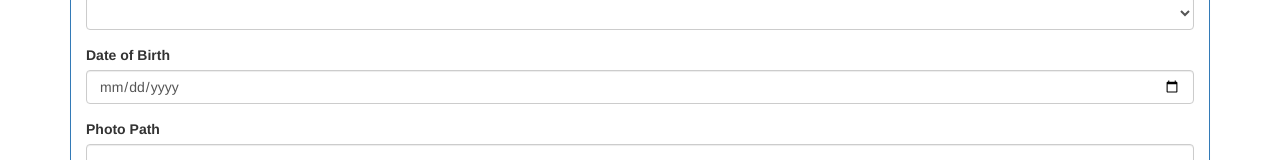
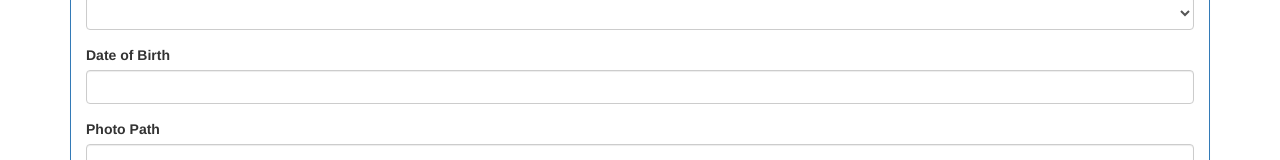
Before and after one commit to edtshuma/Angular5Crud, an Angular app: page /create in a window 1280 px wide. Shown: the part 575-735 px from the top of the page. Built offline with nearby package versions, Linux system fonts and the light colour scheme.

Commit message:
Added ngx-bootstrap for better Dates controls

```diff
--- a/package.json
+++ b/package.json
@@ -23,6 +23,7 @@
     "@angular/router": "^5.2.0",
     "bootstrap": "^3.4.1",
     "core-js": "^2.4.1",
+    "ngx-bootstrap": "^5.6.1",
     "rxjs": "^5.5.6",
     "zone.js": "^0.8.19"
   },
--- a/src/app/app.module.ts
+++ b/src/app/app.module.ts
@@ -2,6 +2,7 @@ import { BrowserModule } from '@angular/platform-browser';
 import { NgModule } from '@angular/core';
 import { RouterModule, Routes } from '@angular/router';
 import { FormsModule } from '@angular/forms';
+import { BsDatepickerModule } from 'ngx-bootstrap/datepicker';
 
 
 import { AppComponent } from './app.component';
@@ -26,6 +27,7 @@ const appRoutes: Routes = [
   imports: [
     BrowserModule,
     RouterModule.forRoot(appRoutes),
+    BsDatepickerModule.forRoot(),
     FormsModule
 
   ],
--- a/src/app/employees/create-employee.component.html
+++ b/src/app/employees/create-employee.component.html
@@ -84,13 +84,7 @@
       </div>
       <div class="form-group">
         <label for="dateOfBirth">Date of Birth</label>
-        <input
-          id="dateOfBirth"
-          name="dateOfBirth"
-          [(ngModel)]="dateOfBirth"
-          type="date"
-          class="form-control"
-        />
+        <input id="dateOfBirth" name="dateOfBirth" [(ngModel)]="dateOfBirth" type="text" class="form-control"/>
       </div>
 
       <div class="form-group">
```
Also changed, not shown: 1 other file (tests, documents, lock files or other folders).
